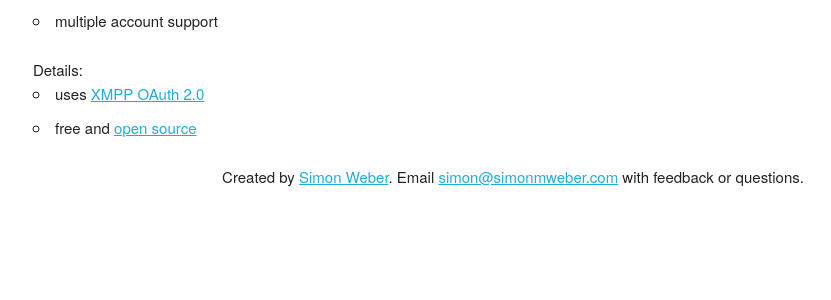
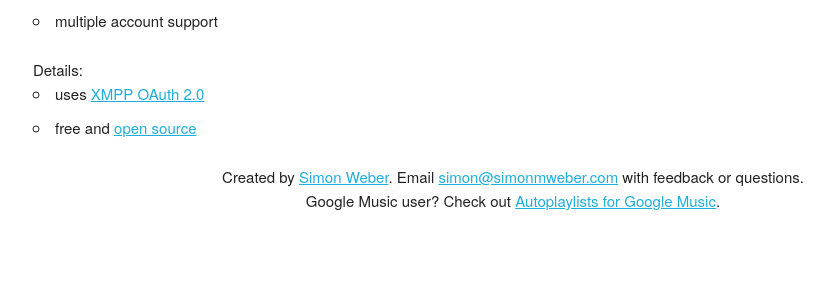
Before and after one commit to simon-weber/gchatautorespond, a Django app: template gchatautorespond/apps/autorespond/templates/logged_out.html in a window 1280 px wide. Shown: the part 368-668 px from the top of the page, without its empty margins (127-958 px from the left). Run offline with Django 3.2, Linux system fonts and the light colour scheme; the template is opened without the code that fills it, so the values that code supplies are empty.

Commit message:
plug autoplaylists

```diff
--- a/gchatautorespond/apps/autorespond/templates/base.html
+++ b/gchatautorespond/apps/autorespond/templates/base.html
@@ -76,6 +76,8 @@
                 {% block footer %}
                 Created by <a href="https://www.simonmweber.com">Simon Weber</a>.
                 Email <a href="mailto:simon@simonmweber.com">simon@simonmweber.com</a> with feedback or questions.
+                <br/>
+                Google Music user? Check out <a href="https://autoplaylists.simon.codes/">Autoplaylists for Google Music</a>.
                 {% endblock footer %}
             </div>
         </div>
```
